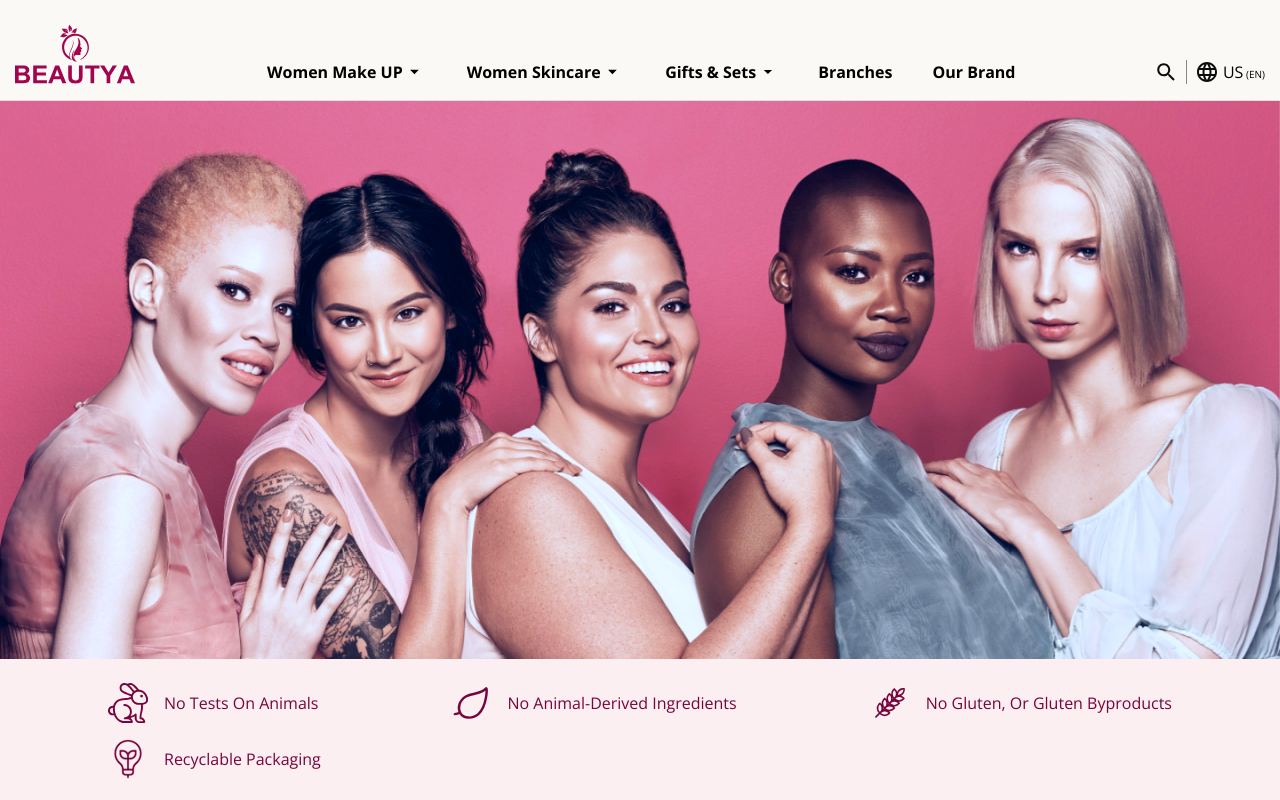
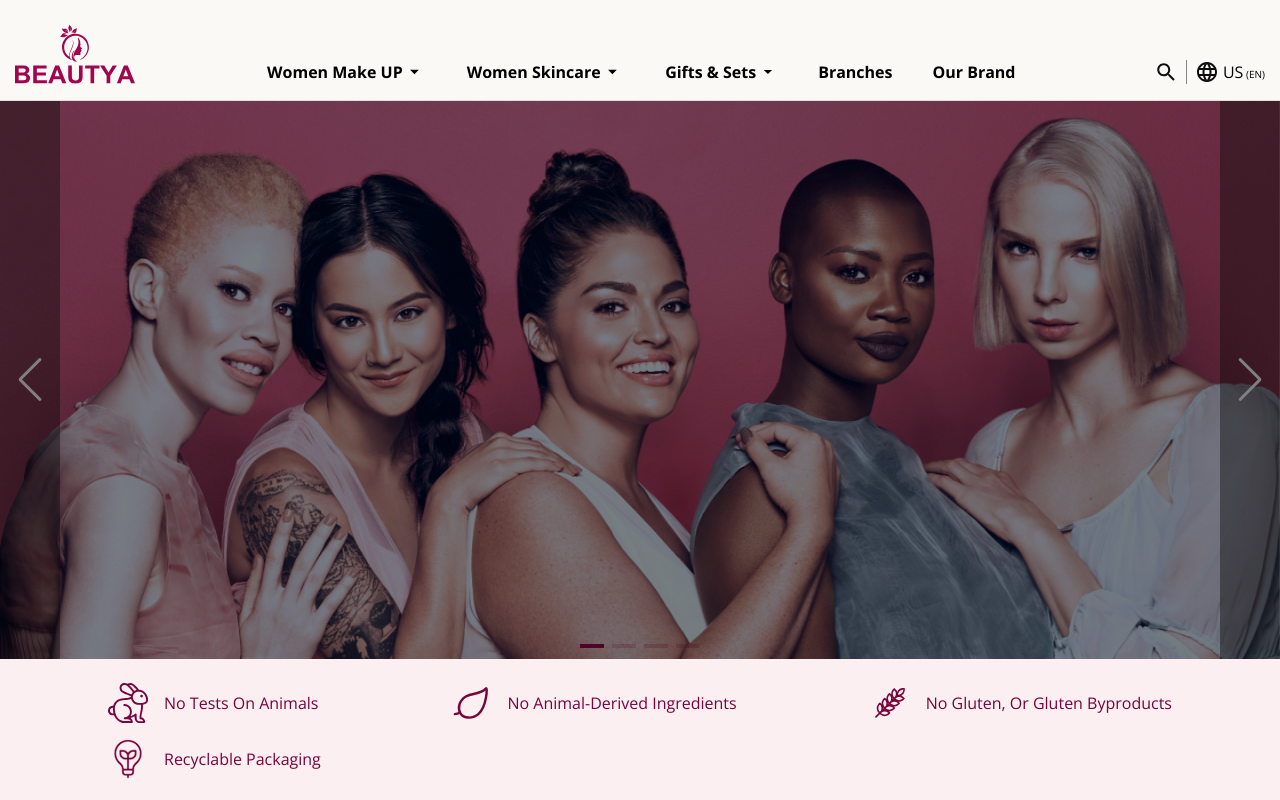
Before and after one commit to IsAmirMmd/beautya-react, a React (Create React App) app: page / in a window 1280 px wide. Shown: the top 800 px of the page. Built offline with nearby package versions, Linux system fonts and the light colour scheme.

Commit message:
adding style to slider

```diff
--- a/src/App.css
+++ b/src/App.css
@@ -1,3 +1,30 @@
 .App {
   text-align: center;
 }
+
+html .swiper-pagination-bullet {
+  background: #a10550;
+  border-radius: 0;
+  width: 24px;
+  height: 4px;
+}
+html .swiper-container {
+  position: relative;
+}
+html .swiper-button-prev,
+html .swiper-button-next {
+  color: #fff;
+  background: rgba(12, 12, 12, 0.4);
+  opacity: 1;
+  margin-top: 0;
+  top: 0;
+  height: 100%;
+  bottom: 0;
+  padding: 3rem;
+}
+html .swiper-button-prev {
+  left: 0;
+}
+html .swiper-button-next {
+  right: 0;
+}
--- a/src/components/slider.jsx
+++ b/src/components/slider.jsx
@@ -1,15 +1,28 @@
 // Import Swiper React components
+import { Navigation, Pagination, Scrollbar, A11y } from "swiper/modules";
+
 import { Swiper, SwiperSlide } from "swiper/react";
+
+// Import Swiper styles
+import "swiper/css";
+import "swiper/css/navigation";
+import "swiper/css/pagination";
+import "swiper/css/scrollbar";
 import sliderImage from "../assets/images/sliderImage.png";
 
 // Import Swiper styles
 import "swiper/css";
 const Slider = () => {
   return (
+    <div className="max-w-[1440px] mx-auto">
       <Swiper
-      spaceBetween={50}
+        modules={[Navigation, Pagination, Scrollbar, A11y]}
+        className="[&>*]:brightness-50"
+        spaceBetween={0}
         slidesPerView={1}
         loop={true}
+        navigation
+        pagination={{ clickable: true }}
         onSlideChange={() => console.log("slide change")}
         onSwiper={(swiper) => console.log(swiper)}
       >
@@ -26,6 +39,7 @@ const Slider = () => {
           <img src={sliderImage} alt="" />
         </SwiperSlide>
       </Swiper>
+    </div>
   );
 };
 
```
Lines whose indentation alone changed are shown as unchanged.
